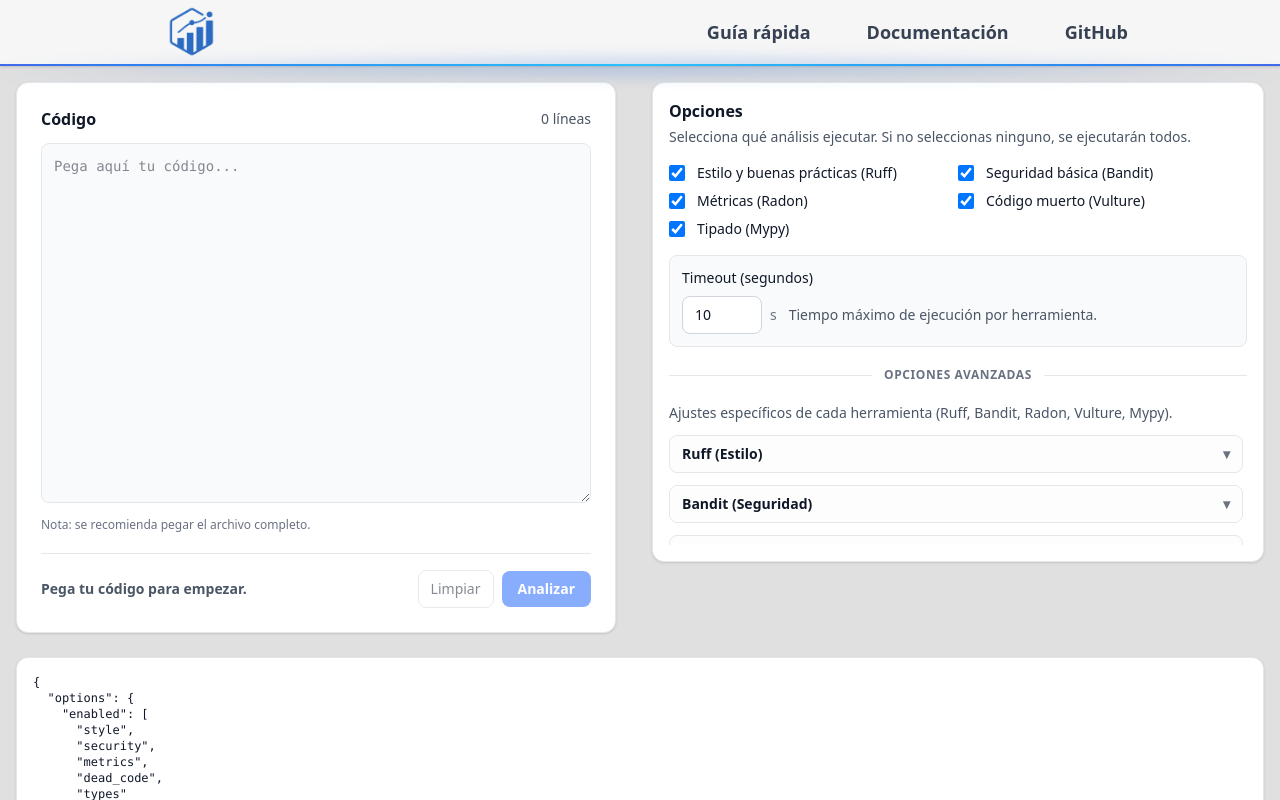
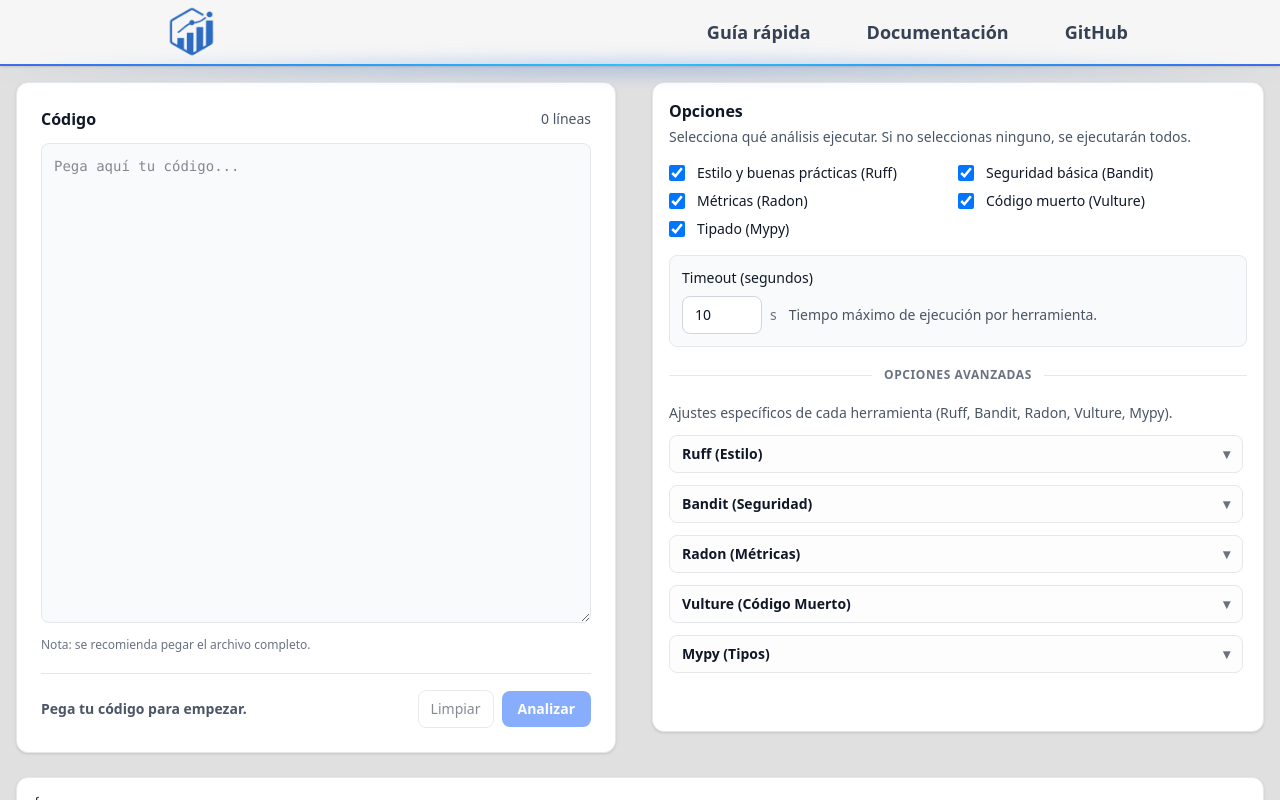
Before and after one commit to Mxttyyyy/uah-tfg-2025, a React app in the folder frontend/: page / in a window 1280 px wide. Shown: the top 800 px of the page. Built offline with nearby package versions, Linux system fonts and the light colour scheme; the HTML template or start-up script is replaced by a standard one.

Commit message:
Modificar valores de altura de los paneles

```diff
--- a/frontend/src/components/CodeActions.jsx
+++ b/frontend/src/components/CodeActions.jsx
@@ -1,4 +1,3 @@
-
 import Spinner from "./Spinner";
 
 /**
@@ -6,7 +5,7 @@ import Spinner from "./Spinner";
  *
  * Función:
  * - Contiene los botones que disparan acciones globales:
- *   - Analizar (llama a la API desde App.jsx)
+ *   - Analizar (llama a la API)
  *   - Limpiar (vacía el textarea)
  *   - Ejemplo (opcional: pega un snippet de ejemplo)
  *
@@ -17,13 +16,12 @@ import Spinner from "./Spinner";
  * - onClear: () => void
  * - onExample: () => void (opcional)
  */
-export default function ActionBar({
+export default function CodeActions({
   code,
   isLoading,
   onAnalyze,
   onClear,
   onExample,
-  embedded = false,
 }) {
   const hasCode = typeof code === "string" && code.trim().length > 0;
 
@@ -37,7 +35,7 @@ export default function ActionBar({
         {/* Info izquierda */}
         <div className="text-sm text-gray-600 font-semibold ">
           {isLoading ? (
-            <span>Analizando…</span>
+            <span>Analizando...</span>
           ) : hasCode ? (
             <span>Listo para analizar.</span>
           ) : (
--- a/frontend/src/components/CodeInput.jsx
+++ b/frontend/src/components/CodeInput.jsx
@@ -1,4 +1,4 @@
-import ActionBar from "./CodeActions";
+import CodeActions from "./CodeActions";
 /**
  * Área de entrada de código.
  *
@@ -46,9 +46,9 @@ export default function CodeInput({
         className={[
           "w-full overflow-auto scrollbar-modern resize-y rounded-lg border border-gray-200 bg-gray-50 focus:bg-white ",
           "px-3 py-3 text-sm text-gray-900 transition",
-          "min-h-[clamp(250px,35vh,360px)]",
-          "h-[clamp(320px,45vh,640px)]",
-          "max-h-[clamp(320px,45vh,640px)]",
+          "min-h-[clamp(340px,45vh,440px)]",
+          "h-[clamp(440px,60vh,740px)]",
+          "max-h-[clamp(440px,60vh,740px)]",
           "outline-none focus:border-blue-500 focus:ring-1 focus:ring-blue-200 focus:shadow-md",
           "disabled:cursor-not-allowed disabled:bg-gray-50",
         ].join(" ")}
@@ -59,9 +59,9 @@ export default function CodeInput({
         Nota: se recomienda pegar el archivo completo.
       </p>
 
-       {/* Footer: ActionBar integrada */}
+       {/* CodeActions integrada */}
       <div className="mt-5 border-t border-gray-200 pt-4">
-        <ActionBar
+        <CodeActions
           code={value}
           isLoading={!!isLoading}
           onAnalyze={onAnalyze}
--- a/frontend/src/components/OptionsPanel.jsx
+++ b/frontend/src/components/OptionsPanel.jsx
@@ -104,7 +104,7 @@ export default function OptionsPanel({ options, onChange }) {
         "rounded-xl border border-gray-200 bg-white p-4 shadow-sm",
         "transition hover:shadow-md hover:-translate-y-[1px]",
         // Altura estable
-        "max-h-[clamp(420px,60vh,820px)]",
+        "max-h-[clamp(650px,70vh,890px)]",
         // Para que el scroll interno funcione bien
         "w-full flex flex-col min-h-0",
         // Evita doble scrollbar
```
